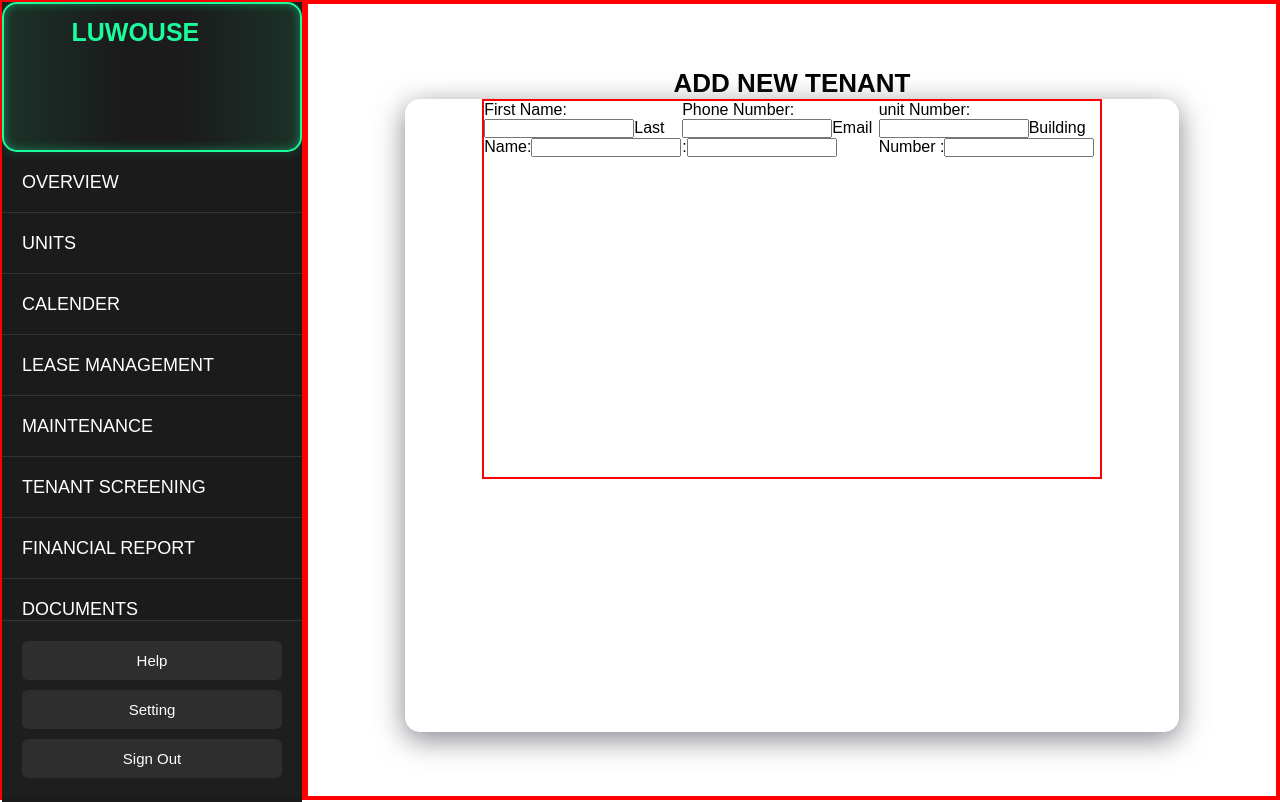
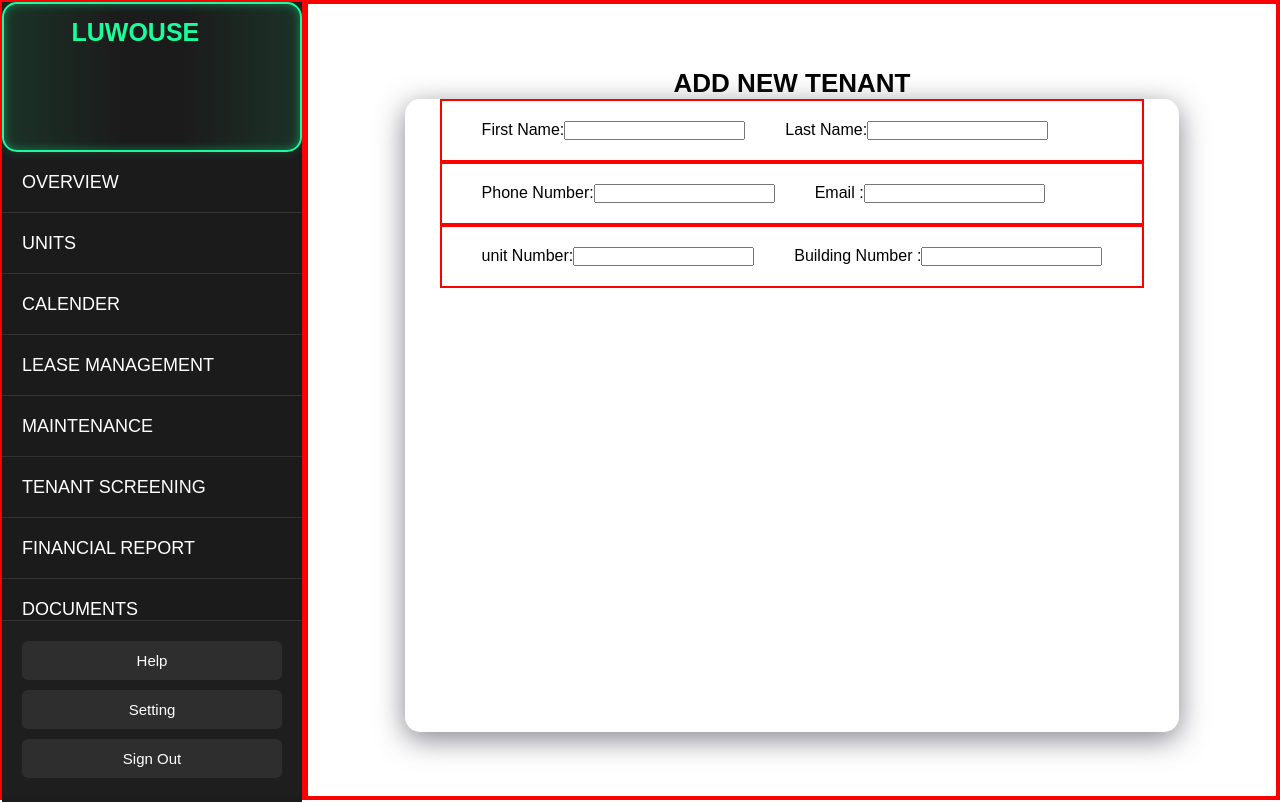
Before and after one commit to Correa95/Property-Management-System, a React (Vite) app in the folder client-side/: page /newTenant in a window 1280 px wide. Built offline with nearby package versions, Linux system fonts and the light colour scheme.

Commit message:
create the new tenant component

```diff
--- a/client-side/src/Components/NewTenant.css
+++ b/client-side/src/Components/NewTenant.css
@@ -18,18 +18,30 @@
   justify-content: center;
   box-shadow: rgba(100, 100, 111, 0.8) 0px 7px 29px 0px;
 }
-/* .names .contacts .unitInfo {
+
+.names {
+  padding: 20px;
   border: 2px solid red;
+}
+.contacts {
+  padding: 20px;
+  border: 2px solid red;
+}
+.unitInfo {
+  padding: 20px;
+  border: 2px solid red;
+}
+label {
+  padding: 20px;
+}
+/* input {
+  width: 150px;
+} */
 
-} */
-input {
-  width: 150px;
-}
-
-.newTenantForm {
+/* .newTenantForm {
   width: 80%;
   height: 60%;
   display: flex;
   justify-content: center;
   border: 2px solid red;
-}
+} */
```
